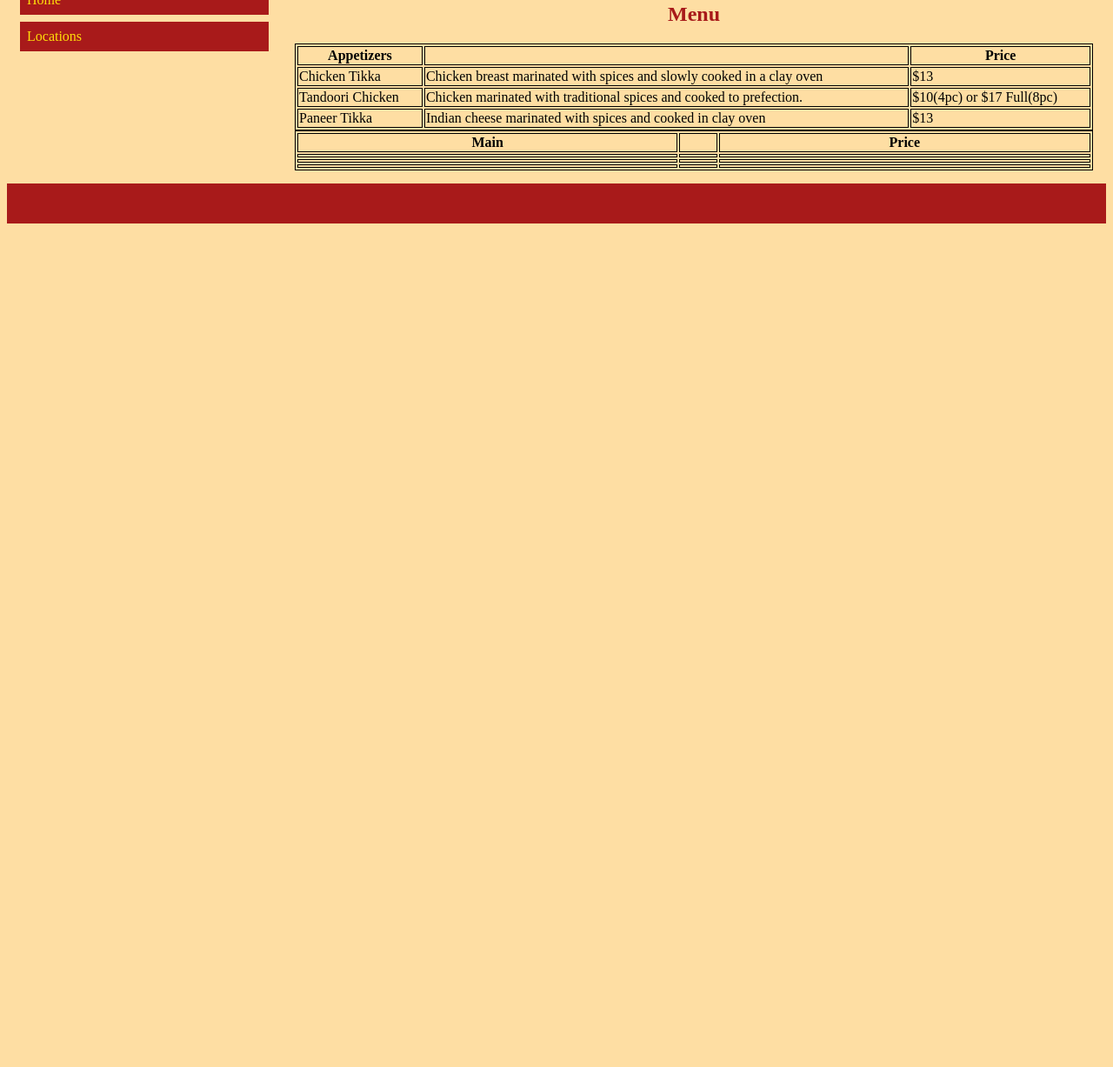
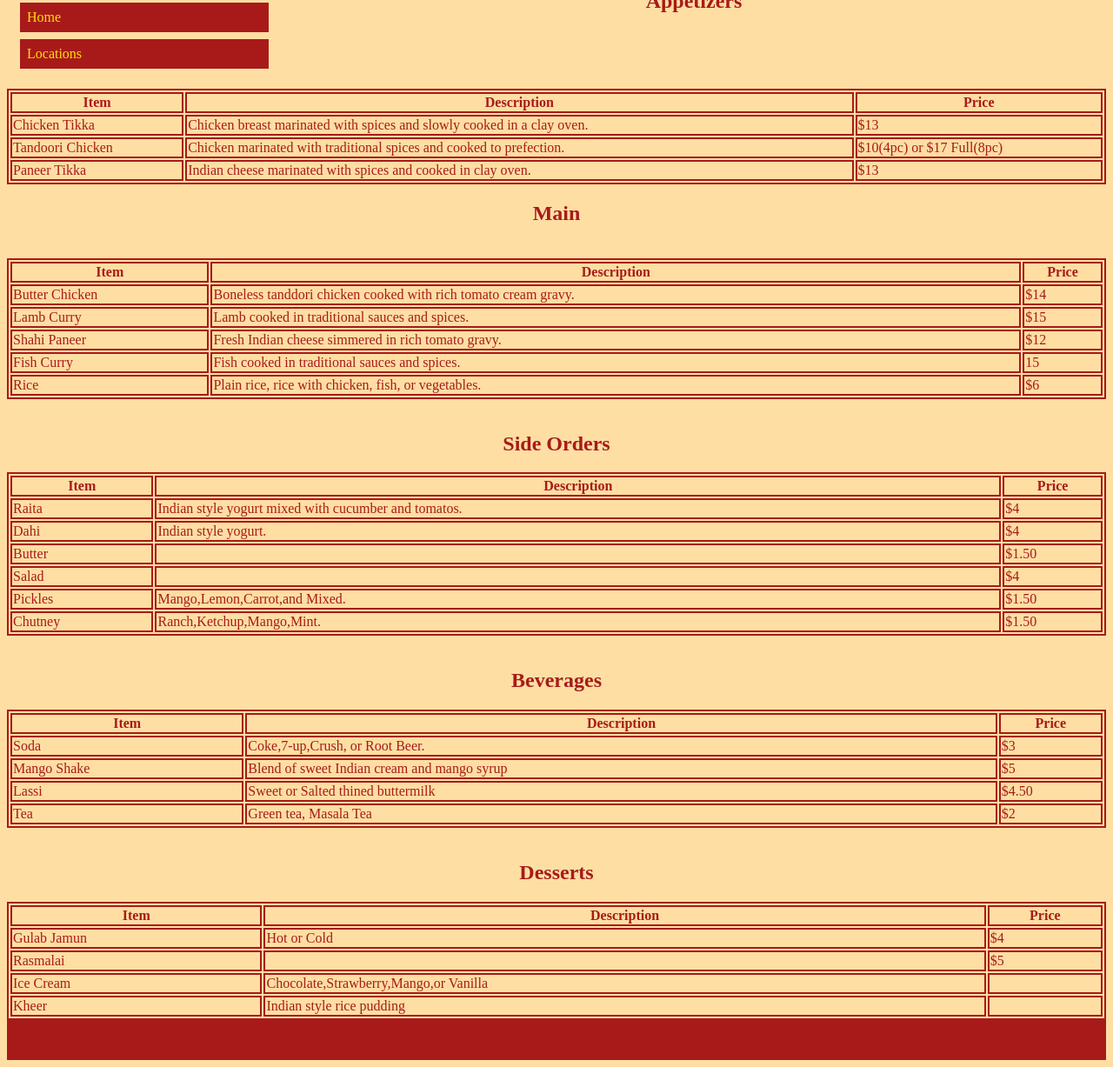
Before and after one commit to ManpreetPhagura/ManpreetPhagura.github.io, a plain HTML site: page menu.html in a window 1280 px wide. Shown: the part 150-1377 px from the top of the page at 87% size. Before the commit the page ends 800 px from the top, so only its background shows below. Drawn offline with Linux system fonts and the light colour scheme.

Commit message:
Update menu.html

```diff
--- a/menu.html
+++ b/menu.html
@@ -1,4 +1,3 @@
-
 <!DOCTYPE html>
 
 
@@ -101,18 +100,20 @@
       overflow: auto;
     }
     img{
-      float:left;
+      float:right;
 
     }
     table, th, td {
-    border: 1px solid black;
+    border: 2px solid #a81a1a;
+   color:#a81a1a;
 }
   </style>
 
 
 
   <div class="header">
-    <h1>Tasty Punjabi Bistro</h1>
+     <img src="http://www.udaipurrockwood.com/wp-content/uploads/2015/10/Specialities-logo.png" style="width:100px; height:95px;">
+    <h1>Menu</h1>
   </div>
 
   <div class="clearfix">
@@ -127,22 +128,24 @@
     </div>
 
 
-    <div class="column content">
-      <h2>Menu</h2>
+
 
 
 
 <body>
 
 <table style="width:100%">
+<h2>
+Appetizers
+</h2>
   <tr>
-    <th>Appetizers</th>
-    <th></th>
+    <th>Item</th>
+    <th>Description</th>
     <th>Price</th>
   </tr>
   <tr>
     <td>Chicken Tikka</td>
-    <td>Chicken breast marinated with spices and slowly cooked in a clay oven</td>
+    <td>Chicken breast marinated with spices and slowly cooked in a clay oven.</td>
     <td>$13</td>
   </tr>
   <tr>
@@ -152,40 +155,157 @@
   </tr>
   <tr>
   <td>Paneer Tikka</td>
-  <td>Indian cheese marinated with spices and cooked in clay oven</td>
+  <td>Indian cheese marinated with spices and cooked in clay oven.</td>
   <td>$13</td>
+  </tr>
+
+</table>
+<table style="width:100%">
+<h2>
+Main
+</h2>
+  <tr><br>
+  <th>Item</th>
+    <th>Description</th>
+    <th>Price</th>
+  </tr>
+  <tr>
+    <td>Butter Chicken</td>
+    <td>Boneless tanddori chicken cooked with rich tomato cream gravy. </td>
+    <td>$14</td>
+  </tr>
+  <tr>
+    <td>Lamb Curry</td>
+    <td>Lamb cooked in traditional sauces and spices.</td>
+    <td>$15</td>
+  </tr>
+  <tr>
+  <td>Shahi Paneer</td>
+  <td>Fresh Indian cheese simmered in rich tomato gravy.</td>
+  <td>$12</td>
+  </tr>
+   <tr>
+    <td>Fish Curry</td>
+    <td>Fish cooked in traditional sauces and spices.</td>
+    <td>15</td>
+  </tr>
+  <tr>
+    <td>Rice</td>
+    <td>Plain rice, rice with chicken, fish, or vegetables.</td>
+    <td>$6</td>
+  </tr>
+
+</table>
+
+<table style="width:100%">
+  <tr><br>
+  <th>Item</th>
+    <th>Description</th>
+    <th>Price</th>
+  </tr>
+  <h2>
+  Side Orders
+  </h2>
+  <tr>
+    <td>Raita</td>
+    <td>Indian style yogurt mixed with cucumber and tomatos.</td>
+    <td>$4</td>
+  </tr>
+  <tr>
+    <td>Dahi</td>
+    <td>Indian style yogurt.</td>
+    <td>$4</td>
+  </tr>
+  <tr>
+  <td>Butter</td>
+  <td></td>
+  <td>$1.50</td>
+  </tr>
+   <tr>
+    <td>Salad</td>
+    <td></td>
+    <td>$4</td>
+  </tr>
+  <tr>
+    <td>Pickles</td>
+    <td>Mango,Lemon,Carrot,and Mixed.</td>
+    <td>$1.50</td>
+  </tr>
+  <tr>
+  <td>Chutney</td>
+  <td>Ranch,Ketchup,Mango,Mint.</td>
+  <td>$1.50</td>
   </tr>
 </table>
 <table style="width:100%">
-  <tr>
-  <th>Main</th>
-    <th></th>
+  <tr><br>
+  <th>Item</th>
+    <th>Description</th>
     <th>Price</th>
   </tr>
+  <h2>
+  Beverages
+  </h2>
   <tr>
+    <td>Soda</td>
+    <td>Coke,7-up,Crush, or Root Beer.</td>
+    <td>$3</td>
+  </tr>
+  <tr>
+    <td>Mango Shake</td>
+    <td>Blend of sweet Indian cream and mango syrup</td>
+    <td>$5</td>
+  </tr>
+  <tr>
+  <td>Lassi</td>
+  <td>Sweet or Salted thined buttermilk </td>
+  <td>$4.50</td>
+  </tr>
+   <tr>
+    <td>Tea</td>
+    <td>Green tea, Masala Tea</td>
+    <td>$2</td>
+  </tr>
+
+
+<table style="width:100%">
+  <tr><br>
+  <th>Item</th>
+    <th>Description</th>
+    <th>Price</th>
+  </tr>
+  <h2>
+  Desserts
+  </h2>
+  <tr>
+    <td>Gulab Jamun</td>
+    <td>Hot or Cold</td>
+    <td>$4</td>
+  </tr>
+  <tr>
+    <td>Rasmalai</td>
     <td></td>
-    <td></td>
+    <td>$5</td>
+  </tr>
+  <tr>
+  <td>Ice Cream</td>
+  <td>Chocolate,Strawberry,Mango,or Vanilla </td>
+  <td></td>
+  </tr>
+   <tr>
+    <td>Kheer</td>
+    <td>Indian style rice pudding</td>
     <td></td>
   </tr>
-  <tr>
-    <td> </td>
-    <td></td>
-    <td></td>
-  </tr>
-  <tr>
-  <td></td>
-  <td></td>
-  <td></td>
-  </tr>
+
 </table>
-
 </body>
 
 
 
 
     </div>
-  </div>
+
 
   <div class="footer">
     <p></p>
```
